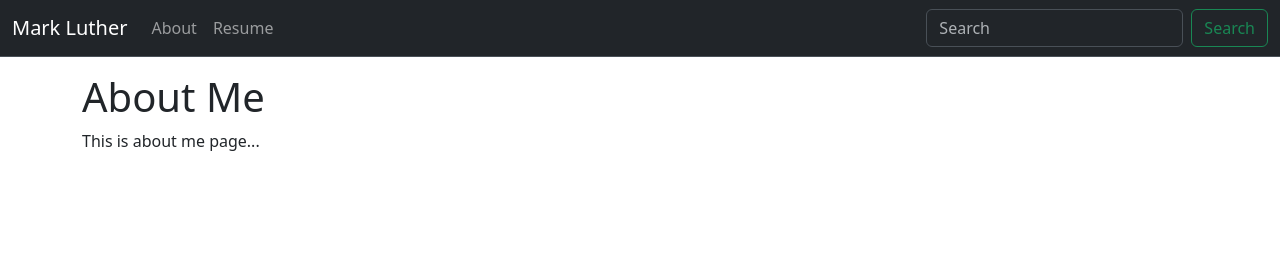
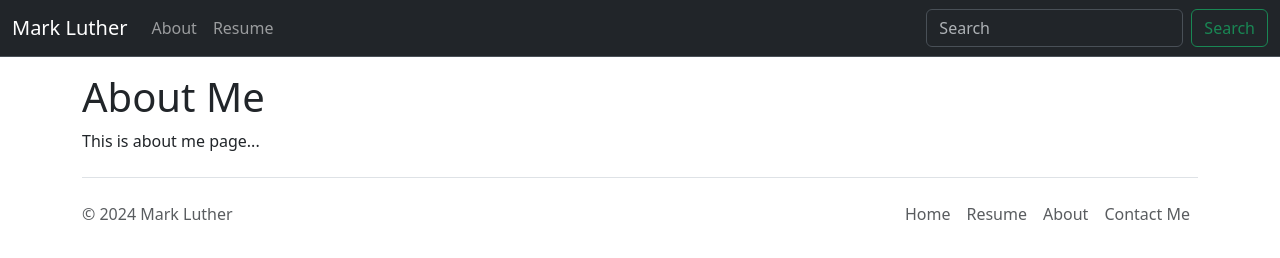
Before and after one commit to lex537/Intro-to-Node, a plain HTML site: page about.html in a window 1280 px wide. Drawn offline with nearby package versions, Linux system fonts and the light colour scheme.

Commit message:
Added Contact link and page

```diff
--- a/about.html
+++ b/about.html
@@ -35,6 +35,24 @@
         <p>This is about me page...</p>
     </div>
 
+
+    <div class="container">
+        <footer class="d-flex flex-wrap justify-content-between align-items-center py-3 my-4 border-top">
+          <p class="col-md-4 mb-0 text-body-secondary">&copy; 2024 Mark Luther</p>
+
+          <a href="/" class="col-md-4 d-flex align-items-center justify-content-center mb-3 mb-md-0 me-md-auto link-body-emphasis text-decoration-none">
+            <svg class="bi me-2" width="40" height="32"><use xlink:href="#bootstrap"/></svg>
+          </a>
+
+          <ul class="nav col-md-4 justify-content-end">
+            <li class="nav-item"><a href="index" class="nav-link px-2 text-body-secondary">Home</a></li>
+            <li class="nav-item"><a href="Resume" class="nav-link px-2 text-body-secondary">Resume</a></li>
+            <li class="nav-item"><a href="About" class="nav-link px-2 text-body-secondary">About</a></li>
+            <li class="nav-item"><a href="Contact" class="nav-link px-2 text-body-secondary">Contact Me</a></li>
+          </ul>
+        </footer>
+      </div>
+
     <script src="https://cdn.jsdelivr.net/npm/bootstrap@5.3.3/dist/js/bootstrap.bundle.min.js" integrity="sha384-YvpcrYf0tY3lHB60NNkmXc5s9fDVZLESaAA55NDzOxhy9GkcIdslK1eN7N6jIeHz" crossorigin="anonymous"></script>
   </body>
 </html>
```
Also changed, not shown: index.html (+13 -9 lines), resume.html (+17 -0 lines).
